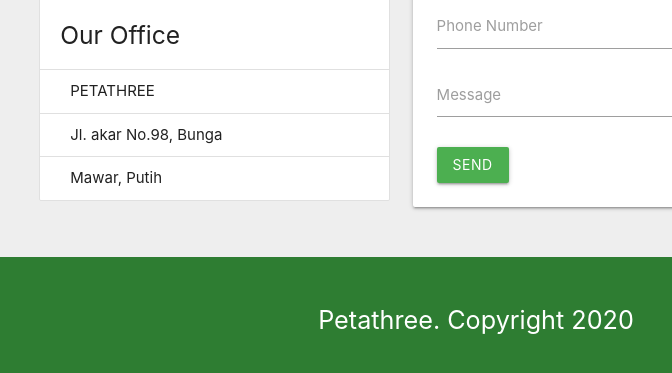
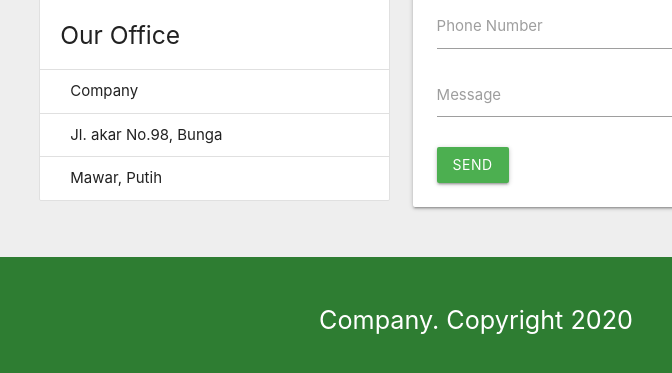
Before and after one commit to agungh21/company-template, a plain HTML site: page index.html in a window 1280 px wide. Shown: the part 2403-2776 px from the top of the page, 164-836 px from the left. Drawn offline with Linux system fonts and the light colour scheme.

```diff
--- a/index.html
+++ b/index.html
@@ -10,7 +10,7 @@
 
     <!--Let browser know website is optimized for mobile-->
     <meta name="viewport" content="width=device-width, initial-scale=1.0" />
-    <title>Petathree</title>
+    <title>Company</title>
 </head>
 
 <body id="home" class="scrollspy">
@@ -19,7 +19,7 @@
         <nav class="green accent-4">
             <div class="container">
                 <div class="nav-wrapper">
-                    <a href="#home" class="brand-logo">PETATHREE</a>
+                    <a href="#home" class="brand-logo">Company</a>
                     <a href="#" data-target="mobile-nav" class="sidenav-trigger"><i class="material-icons">menu</i></a>
                     <ul class="right hide-on-med-and-down">
                         <li><a href="#about">About Us</a></li>
@@ -209,7 +209,7 @@
                         <li class="collection-header">
                             <h5>Our Office</h5>
                         </li>
-                        <li class="collection-item">PETATHREE</li>
+                        <li class="collection-item">Company</li>
                         <li class="collection-item">Jl. akar No.98, Bunga</li>
                         <li class="collection-item">Mawar, Putih</li>
                     </ul>
@@ -246,7 +246,7 @@
 
     <!-- footer -->
     <footer class="green darken-3 white-text center">
-        <p class="flow-text">Petathree. Copyright 2020</p>
+        <p class="flow-text">Company. Copyright 2020</p>
     </footer>
     <!-- end footer -->
 
```
Also changed, not shown: 1 other file.
